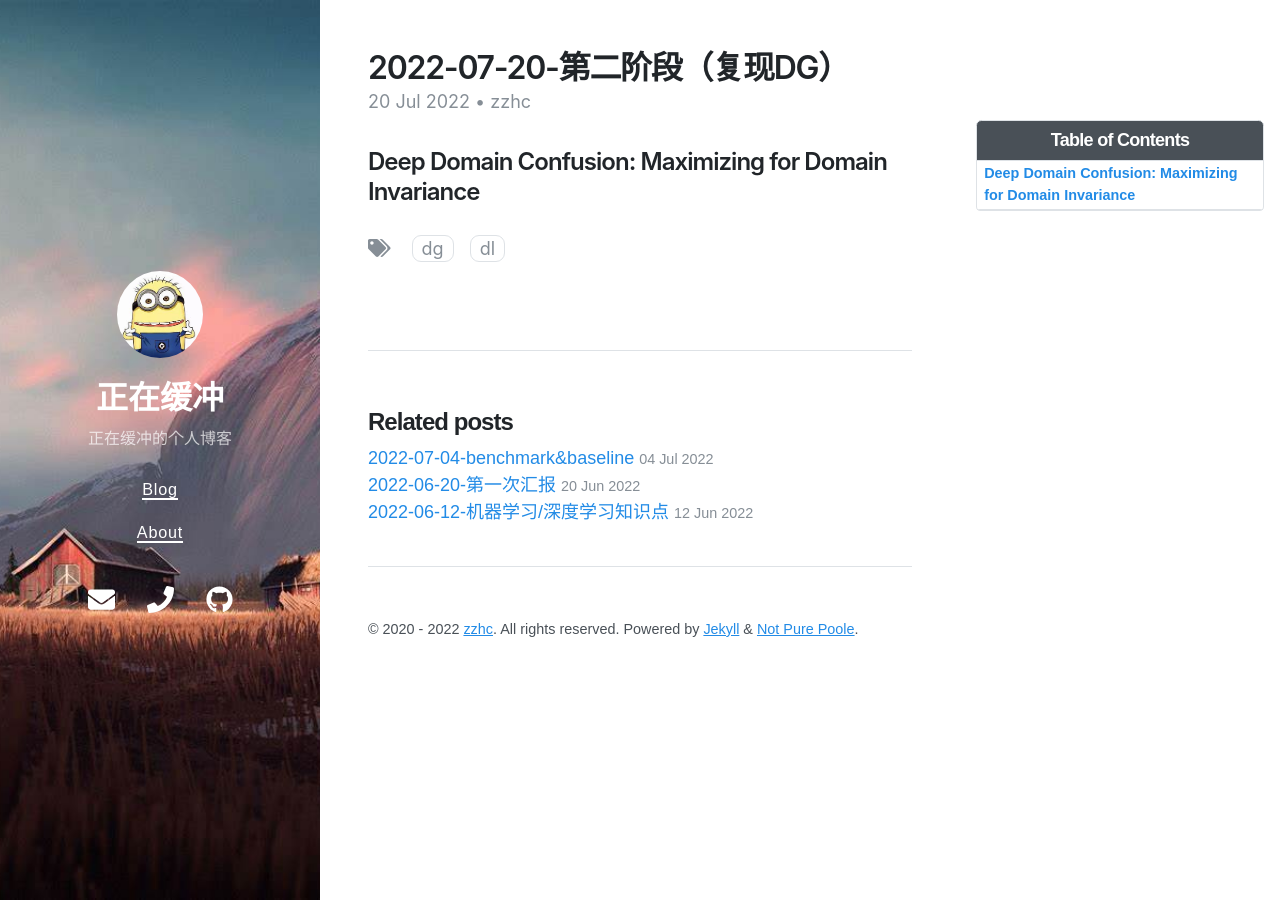
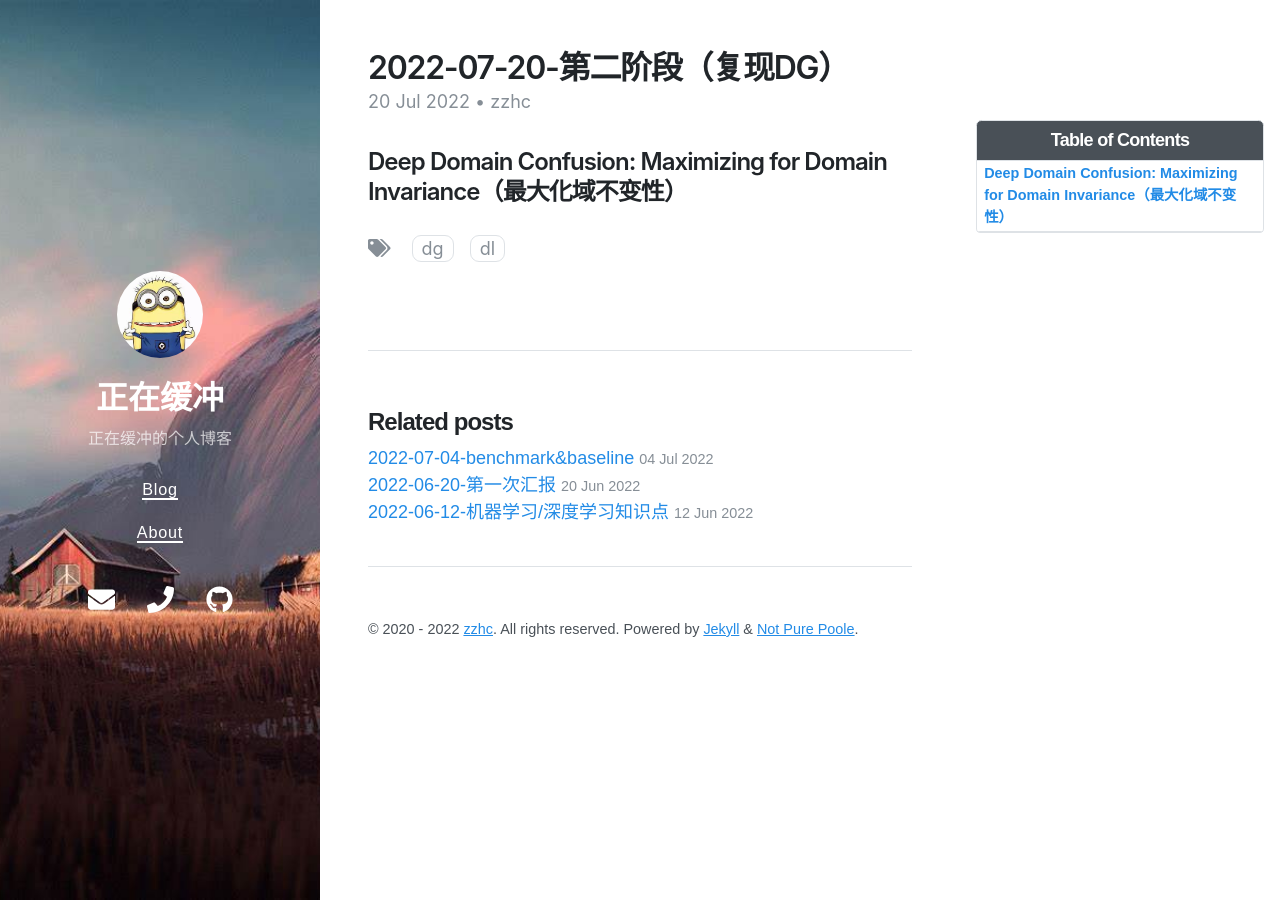
Before and after one commit to Zzhc3321/personal-blog.github.io, a Jekyll site: the page built from _posts/2022-07-20-第二阶段（复现DG）.md, in a window 1280 px wide. Built offline with Jekyll 4.4.1, drawn with Linux system fonts in a browser that asks for light colours; nearby versions of some CDN libraries.

Commit message:
修改文件: _posts/2022-07-20-第二阶段（复现DG）.md

```diff
--- a/_posts/2022-07-20-第二阶段（复现DG）.md
+++ b/_posts/2022-07-20-第二阶段（复现DG）.md
@@ -9,4 +9,4 @@ author: zzhc
 ---
 
 
-## Deep Domain Confusion: Maximizing for Domain Invariance
+## Deep Domain Confusion: Maximizing for Domain Invariance（最大化域不变性）
```
